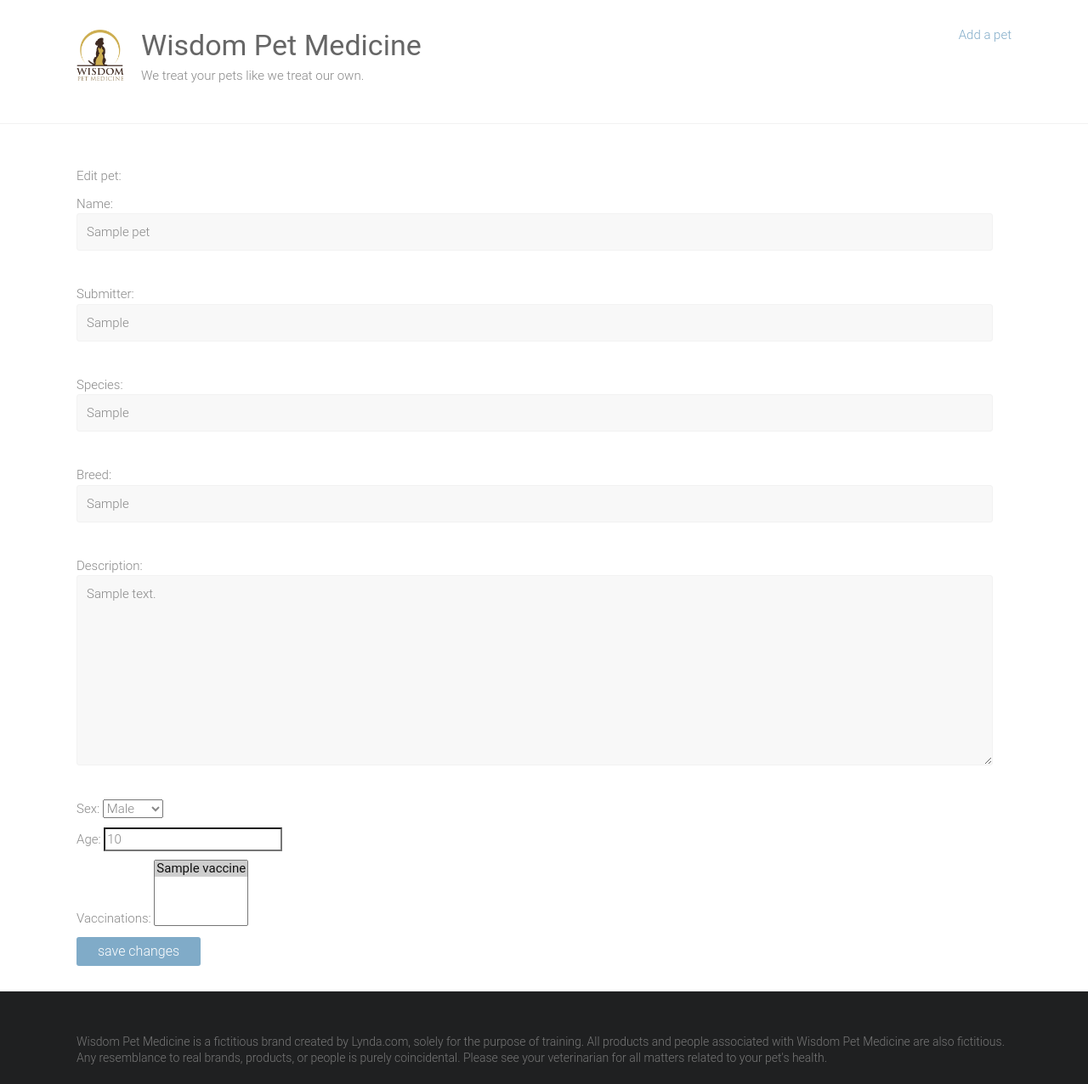
After one commit to Ornellasd/derpy_pets, a Django app: page /adoptions/1/edit_pet/ in a window 1280 px wide. The commit adds this page. Shown: the whole page at 85% size. Run offline with Django 3.2, Linux system fonts and the light colour scheme; tables that the repository leaves empty hold one stand-in row (values such as "Sample post").

Commit message:
implements 'edit_pet' ability

```diff
--- a/adoptions/forms.py
+++ b/adoptions/forms.py
@@ -5,4 +5,4 @@ from .models import Pet
 class PetForm(forms.ModelForm):
     class Meta:
         model = Pet
-        fields = ['name', 'submitter', 'species', 'breed', 'description', 'sex', 'submission_date', 'age', 'vaccinations']
+        fields = ['name', 'submitter', 'species', 'breed', 'description', 'sex', 'age', 'vaccinations']
--- a/adoptions/models.py
+++ b/adoptions/models.py
@@ -12,7 +12,7 @@ class Pet(models.Model):
     breed = models.CharField(max_length=30, blank=True)
     description = models.TextField()
     sex = models.CharField(choices=SEX_CHOICES, max_length=1, blank=True)
-    submission_date = models.DateTimeField()
+    submission_date = models.DateTimeField(auto_now_add=True)
     age = models.IntegerField(null=True)
     vaccinations = models.ManyToManyField('Vaccine', blank=True)
 
--- a/adoptions/templates/base.html
+++ b/adoptions/templates/base.html
@@ -21,15 +21,16 @@
                             </h1>
                             <p>We treat your pets like we treat our own.</p>
                         </div>
+                        <div id="header-links" style="float: right">
+							<a href="{% url 'new_pet' %}">Add a pet</a>
+                        </div>
                     </div>
-                    <img src="{% static 'images/header.jpg' %}" alt="Wisdom Pet Medicine">
+
                 </div>
             </header>
             <div class="main-wrapper">
                 <div class="single-page clearfix">
                     <div class="inner-wrap">
-                        <p>Wisdom Pet Medicine strives to blend the best in traditional and alternative medicine in the diagnosis and treatment of health conditions in companion animals, including dogs, cats, birds, reptiles, rodents, and fish. We apply the latest healthcare technology, along with the wisdom garnered in the centuries old tradition of veterinary medicine, to find the safest and most effective treatments and cures, while maintaining a caring relationship with our patients and their guardians.</p>
-                        <hr>
                         <div>
                         {% block content %}
                         {% endblock %}
--- /dev/null
+++ b/adoptions/templates/edit_pet.html
@@ -0,0 +1,11 @@
+{% extends "base.html" %}
+
+{% block content %}
+  <p>Edit pet:</p>
+
+  <form action="{% url 'edit_pet' pet.id %}" method="post">
+    {% csrf_token %}
+    {{ form.as_p }}
+    <button name="submit">save changes</button>
+  </form>
+{% endblock content %}
--- a/adoptions/templates/pet_detail.html
+++ b/adoptions/templates/pet_detail.html
@@ -23,5 +23,6 @@
 	<p>Submitted by: {{ pet.submitter }}</p>
 	<p>Submitted on: {{ pet.submission_date|date:"M d Y" }}</p>
 	<p>Description: {{ pet.description }}</p>
+	<p><a href="{% url 'edit_pet' pet.id %}">edit pet</a></p>
 </div>
 {% endblock %}
--- a/adoptions/views.py
+++ b/adoptions/views.py
@@ -28,3 +28,17 @@ def new_pet(request):
 
     context = {'form': form}
     return render(request, 'new_pet.html', context)
+
+def edit_pet(request, id):
+    pet = Pet.objects.get(id=id)
+
+    if request.method != 'POST':
+        form = PetForm(instance=pet)
+    else:
+        form = PetForm(instance=pet, data=request.POST)
+        if form.is_valid():
+            form.save()
+            return HttpResponseRedirect(reverse('home'))
+
+    #context = {'pet': pet,'form': form}
+    return render(request, 'edit_pet.html', {'pet': pet, 'form': form})
--- a/derpy_pets/settings.py
+++ b/derpy_pets/settings.py
@@ -108,7 +108,7 @@ AUTH_PASSWORD_VALIDATORS = [
 
 LANGUAGE_CODE = 'en-us'
 
-TIME_ZONE = 'UTC'
+TIME_ZONE = 'America/Los_Angeles'
 
 USE_I18N = True
 
--- a/derpy_pets/urls.py
+++ b/derpy_pets/urls.py
@@ -9,4 +9,5 @@ urlpatterns = [
     path('', views.home, name='home'),
     path('adoptions/<int:id>/', views.pet_detail, name='pet_detail'),
     path('new_pet', views.new_pet, name='new_pet'),
+    path('adoptions/<int:id>/edit_pet/', views.edit_pet, name='edit_pet'),
 ]
```
Also changed, not shown: adoptions/templates/home.html (+15 -1 lines).
